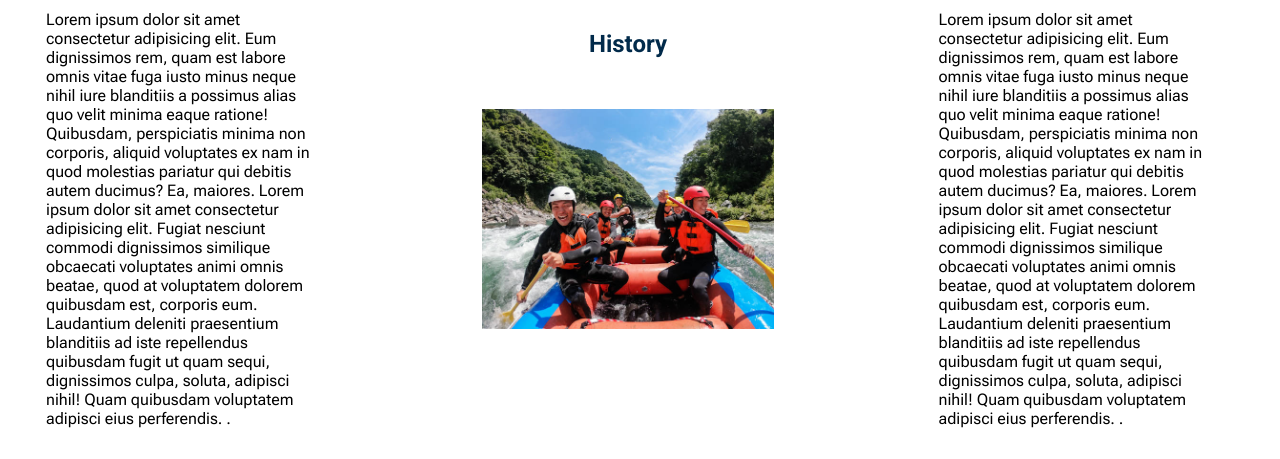
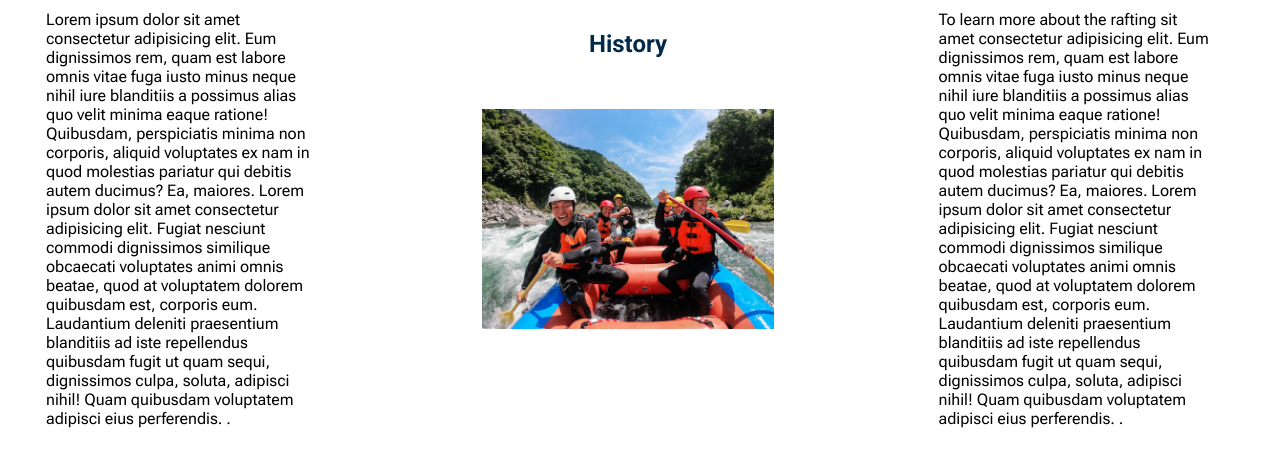
Before and after one commit to flashITServices/wdd130, a plain HTML site: page wwr/about.html in a window 1280 px wide. Shown: the part 493-952 px from the top of the page. Drawn offline with Linux system fonts and the light colour scheme.

Commit message:
New Updates

```diff
--- a/wwr/about.html
+++ b/wwr/about.html
@@ -49,7 +49,8 @@
                 sequi, dignissimos culpa, soluta, adipisci nihil! Quam quibusdam voluptatem adipisci eius
                 perferendis. .</p>
             <img src="images/history.jpg" alt="Adventure 1">
-            <p class="description-2">Lorem ipsum dolor sit amet consectetur adipisicing elit. Eum dignissimos rem, quam
+            <p class="description-2">To learn more about the rafting sit amet consectetur adipisicing elit. Eum
+                dignissimos rem, quam
                 est labore omnis
                 vitae fuga iusto minus neque nihil iure blanditiis a possimus alias quo velit minima eaque ratione!
                 Quibusdam, perspiciatis minima non corporis, aliquid voluptates ex nam in quod molestias pariatur
```
